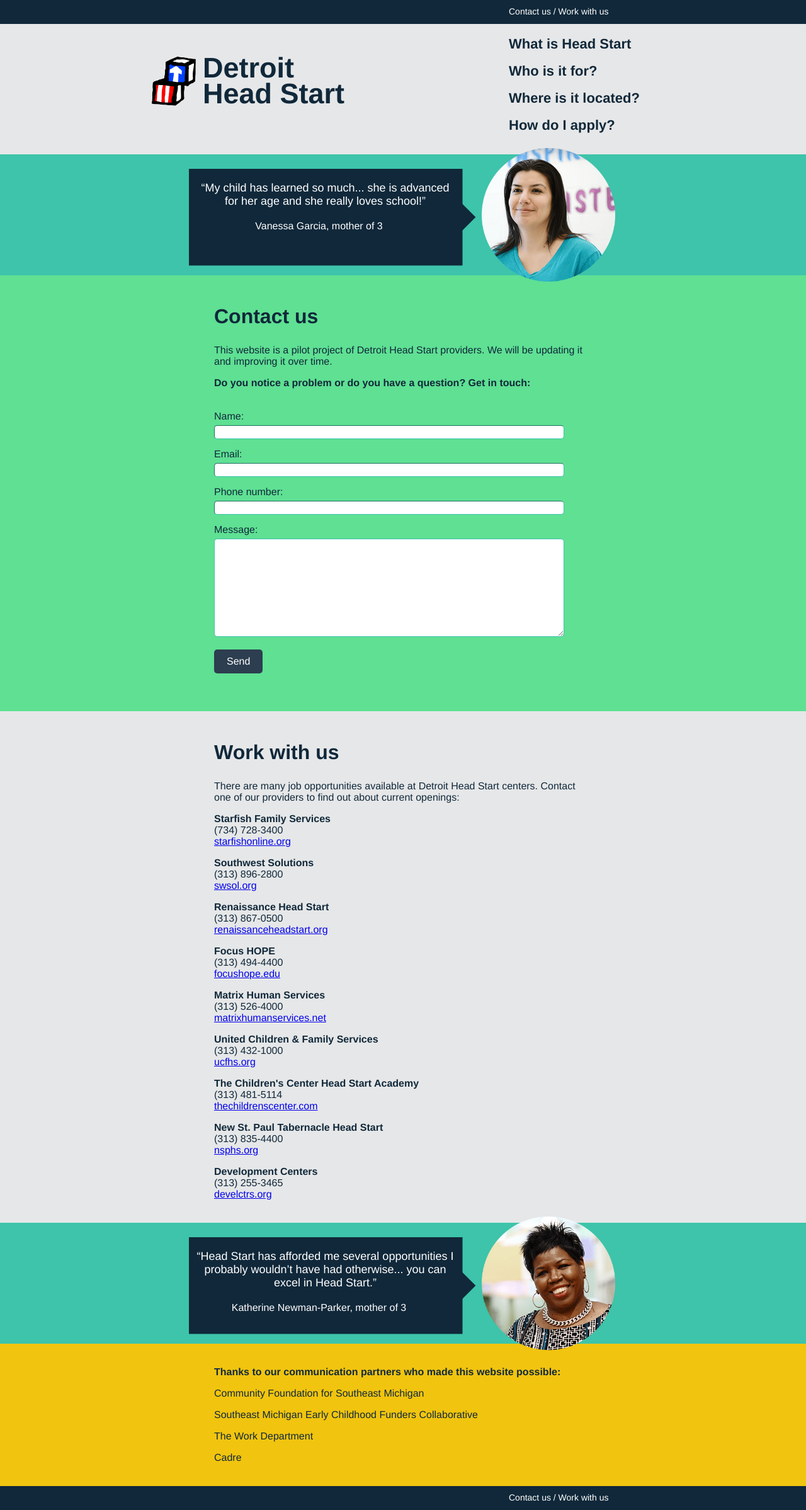
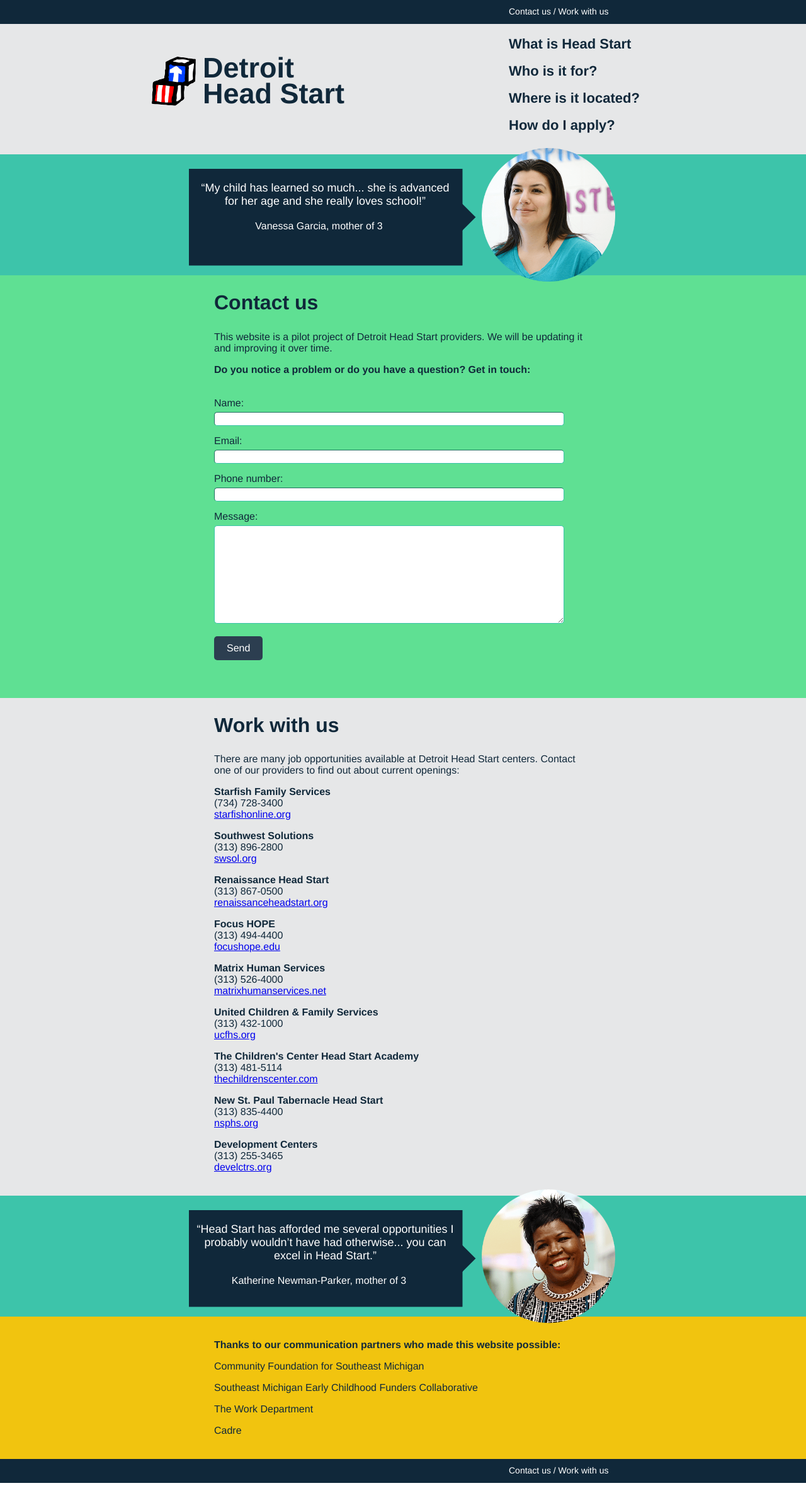
Before and after one commit to workdept/detroit-head-start, a Jekyll site: the page built from contact.html, in a window 1280 px wide. Shown: the whole page at 63% size. Built offline with Jekyll 4.4.1, drawn with Linux system fonts in a browser that asks for light colours; nearby versions of some CDN libraries; after the commit the page ends 2354 px from its top, so only the background shows below that.

Commit message:
Small style tweeks

```diff
--- a/css/style.css
+++ b/css/style.css
@@ -17,41 +17,47 @@ body {
 h2 {
   font-size: 32px;
   font-weight: 600;
+  margin-top: 5px;
 }
 
-/* line 16, ../sass/_elements.scss */
+/* line 17, ../sass/_elements.scss */
 h3 {
   font-size: 24px;
   font-weight: 600;
 }
 
-/* line 22, ../sass/_elements.scss */
+/* line 23, ../sass/_elements.scss */
 ul li {
   margin: 10px 0;
 }
-/* line 25, ../sass/_elements.scss */
+/* line 26, ../sass/_elements.scss */
 ul.check-box i {
   text-indent: -22px;
   vertical-align: middle;
 }
 
-/* line 31, ../sass/_elements.scss */
+/* line 32, ../sass/_elements.scss */
 a:hover {
   text-decoration: none;
 }
 
-/* line 35, ../sass/_elements.scss */
+/* line 36, ../sass/_elements.scss */
 iframe {
   width: 100% !important;
 }
 
-/* line 39, ../sass/_elements.scss */
+/* line 40, ../sass/_elements.scss */
 .button {
   border: none;
   color: #fff;
   padding: 10px 20px;
   width: auto;
   background: #2C3E50;
+  text-decoration: none;
+  margin: 5px 0;
+  -webkit-border-radius: 5px;
+  -moz-border-radius: 5px;
+  border-radius: 5px;
 }
 
 /* ==========================================================================
@@ -718,12 +724,16 @@ nav.main-nav ul li a:hover {
     color: #10283A;
     font-weight: 600;
   }
-  /* line 141, ../sass/_styles.scss */
+  /* line 140, ../sass/_styles.scss */
+  nav.main-nav ul li a:hover {
+    color: #0000ee;
+  }
+  /* line 145, ../sass/_styles.scss */
   nav.main-nav ul .mobile-only {
     display: none;
   }
 
-  /* line 145, ../sass/_styles.scss */
+  /* line 149, ../sass/_styles.scss */
   .header-wrap,
   .nav-bar-wrap {
     max-width: 800px;
@@ -732,24 +742,24 @@ nav.main-nav ul li a:hover {
 }
 /* Testimonials
    ========================================================================== */
-/* line 155, ../sass/_styles.scss */
+/* line 159, ../sass/_styles.scss */
 section.testimonial {
   background: #3DC4AA;
 }
-/* line 157, ../sass/_styles.scss */
+/* line 161, ../sass/_styles.scss */
 section.testimonial .testimonial-wrap {
   width: 86%;
   margin: 0 7%;
 }
-/* line 161, ../sass/_styles.scss */
+/* line 165, ../sass/_styles.scss */
 section.testimonial img {
   width: 100%;
 }
-/* line 164, ../sass/_styles.scss */
+/* line 168, ../sass/_styles.scss */
 section.testimonial img.desktop-only {
   display: none;
 }
-/* line 167, ../sass/_styles.scss */
+/* line 171, ../sass/_styles.scss */
 section.testimonial .testimonial-text {
   background: #10283A;
   color: #fff;
@@ -757,18 +767,18 @@ section.testimonial .testimonial-text {
   padding: 28px 10px;
   text-align: center;
 }
-/* line 173, ../sass/_styles.scss */
+/* line 177, ../sass/_styles.scss */
 section.testimonial .testimonial-text .quote {
   font-size: 18px;
   margin-bottom: 20px;
 }
-/* line 177, ../sass/_styles.scss */
+/* line 181, ../sass/_styles.scss */
 section.testimonial .testimonial-text .name {
   font-size: 16px;
 }
 
 @media screen and (min-width: 768px) {
-  /* line 184, ../sass/_styles.scss */
+  /* line 188, ../sass/_styles.scss */
   section.testimonial {
     position: relative;
     height: 192px;
@@ -786,37 +796,37 @@ section.testimonial .testimonial-text .name {
   section.testimonial:after {
     clear: both;
   }
-  /* line 188, ../sass/_styles.scss */
+  /* line 192, ../sass/_styles.scss */
   section.testimonial .testimonial-wrap {
     width: 700px;
     margin: 0 auto;
     padding: 0 5%;
   }
-  /* line 193, ../sass/_styles.scss */
+  /* line 197, ../sass/_styles.scss */
   section.testimonial .testimonial-text {
     width: 455px;
     float: left;
     background: url("/images/blueRectangleTri.png") center center no-repeat;
     height: 154px;
   }
-  /* line 198, ../sass/_styles.scss */
+  /* line 202, ../sass/_styles.scss */
   section.testimonial .testimonial-text .quote {
     width: 413px;
     margin: 20px 10px;
   }
-  /* line 202, ../sass/_styles.scss */
+  /* line 206, ../sass/_styles.scss */
   section.testimonial .testimonial-text .name {
     width: 413px;
   }
-  /* line 206, ../sass/_styles.scss */
+  /* line 210, ../sass/_styles.scss */
   section.testimonial img.desktop-only {
     display: block;
   }
-  /* line 209, ../sass/_styles.scss */
+  /* line 213, ../sass/_styles.scss */
   section.testimonial img.mobile-only {
     display: none;
   }
-  /* line 212, ../sass/_styles.scss */
+  /* line 216, ../sass/_styles.scss */
   section.testimonial .photo {
     width: 212px;
     float: left;
@@ -825,73 +835,73 @@ section.testimonial .testimonial-text .name {
 }
 /* Main
    ========================================================================== */
-/* line 225, ../sass/_styles.scss */
+/* line 229, ../sass/_styles.scss */
 .main {
   background: #E6E7E8;
 }
-/* line 227, ../sass/_styles.scss */
+/* line 231, ../sass/_styles.scss */
 .main.blue {
   background: #51B8F2;
 }
-/* line 230, ../sass/_styles.scss */
+/* line 234, ../sass/_styles.scss */
 .main.green {
   background: #5FE093;
 }
-/* line 233, ../sass/_styles.scss */
+/* line 237, ../sass/_styles.scss */
 .main.yellow {
   background: #F1C40F;
 }
-/* line 236, ../sass/_styles.scss */
+/* line 240, ../sass/_styles.scss */
 .main.light-green {
   background: #5FE093;
 }
-/* line 239, ../sass/_styles.scss */
+/* line 243, ../sass/_styles.scss */
 .main .main-wrap {
   margin: 0 7%;
   padding: 20px 0;
 }
-/* line 243, ../sass/_styles.scss */
+/* line 247, ../sass/_styles.scss */
 .main table.family-size {
   max-width: 500px;
   margin: 0 auto 45px;
 }
-/* line 246, ../sass/_styles.scss */
+/* line 250, ../sass/_styles.scss */
 .main table.family-size td:nth-child(1) {
   border-right: solid 1px #fff;
   padding-right: 10px;
   width: 40%;
 }
 @media screen and (min-width: 768px) {
-  /* line 246, ../sass/_styles.scss */
+  /* line 250, ../sass/_styles.scss */
   .main table.family-size td:nth-child(1) {
     width: 60%;
     text-align: left;
   }
 }
-/* line 255, ../sass/_styles.scss */
+/* line 259, ../sass/_styles.scss */
 .main table.family-size td {
   border-bottom: solid 1px #fff;
   text-align: right;
   font-size: 32px;
 }
-/* line 259, ../sass/_styles.scss */
+/* line 263, ../sass/_styles.scss */
 .main table.family-size td p {
   margin: 11px 0;
 }
-/* line 263, ../sass/_styles.scss */
+/* line 267, ../sass/_styles.scss */
 .main table.family-size tr:nth-child(1) td {
   font-size: 16px;
   text-align: left;
   font-weight: 600;
   padding-left: 10px;
 }
-/* line 269, ../sass/_styles.scss */
+/* line 273, ../sass/_styles.scss */
 .main table.family-size i {
   margin-right: 5px;
 }
 
 @media screen and (min-width: 768px) {
-  /* line 276, ../sass/_styles.scss */
+  /* line 280, ../sass/_styles.scss */
   .main .main-wrap {
     margin: 0 auto;
     max-width: 600px;
@@ -900,20 +910,20 @@ section.testimonial .testimonial-text .name {
 }
 /* Contact Form
    ========================================================================== */
-/* line 286, ../sass/_styles.scss */
+/* line 290, ../sass/_styles.scss */
 form {
   max-width: 550px;
   margin: 35px 0;
 }
-/* line 289, ../sass/_styles.scss */
+/* line 293, ../sass/_styles.scss */
 form .form-group {
   margin: 10px 0;
 }
-/* line 292, ../sass/_styles.scss */
+/* line 296, ../sass/_styles.scss */
 form label {
   display: block;
 }
-/* line 295, ../sass/_styles.scss */
+/* line 299, ../sass/_styles.scss */
 form input, form textarea {
   width: 100%;
   -webkit-border-radius: 5px;
@@ -923,14 +933,6 @@ form input, form textarea {
   border-width: 1px;
   margin: 5px 0;
 }
-/* line 304, ../sass/_styles.scss */
-form input.submit {
-  background: #2C3E50;
-  border: none;
-  color: #fff;
-  padding: 10px 20px;
-  width: auto;
-}
 @media screen and (min-width: 768px) {
   /* line 312, ../sass/_styles.scss */
   form textarea {
--- a/sass/_elements.scss
+++ b/sass/_elements.scss
@@ -11,6 +11,7 @@ body {
 h2 {
     font-size: 32px;
     font-weight: 600;
+    margin-top:5px;
 }
 
 h3 {
@@ -42,4 +43,9 @@ iframe {
         padding: 10px 20px;
         width: auto;
         background: #2C3E50;
+        text-decoration: none;
+        margin:5px 0;
+        -webkit-border-radius: 5px;
+        -moz-border-radius: 5px;
+        border-radius: 5px;
 }
```
Also changed, not shown: sass/_styles.scss (+5 -5 lines), 1 other file.
